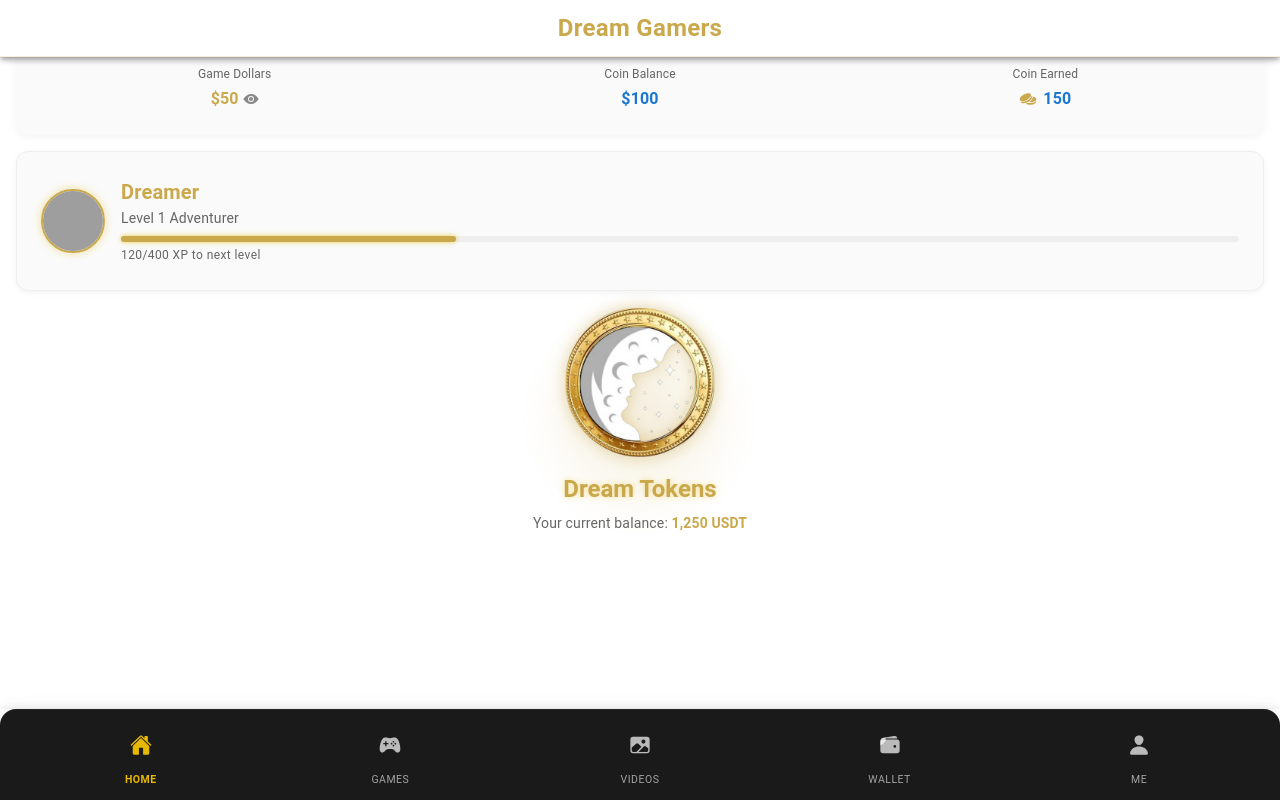
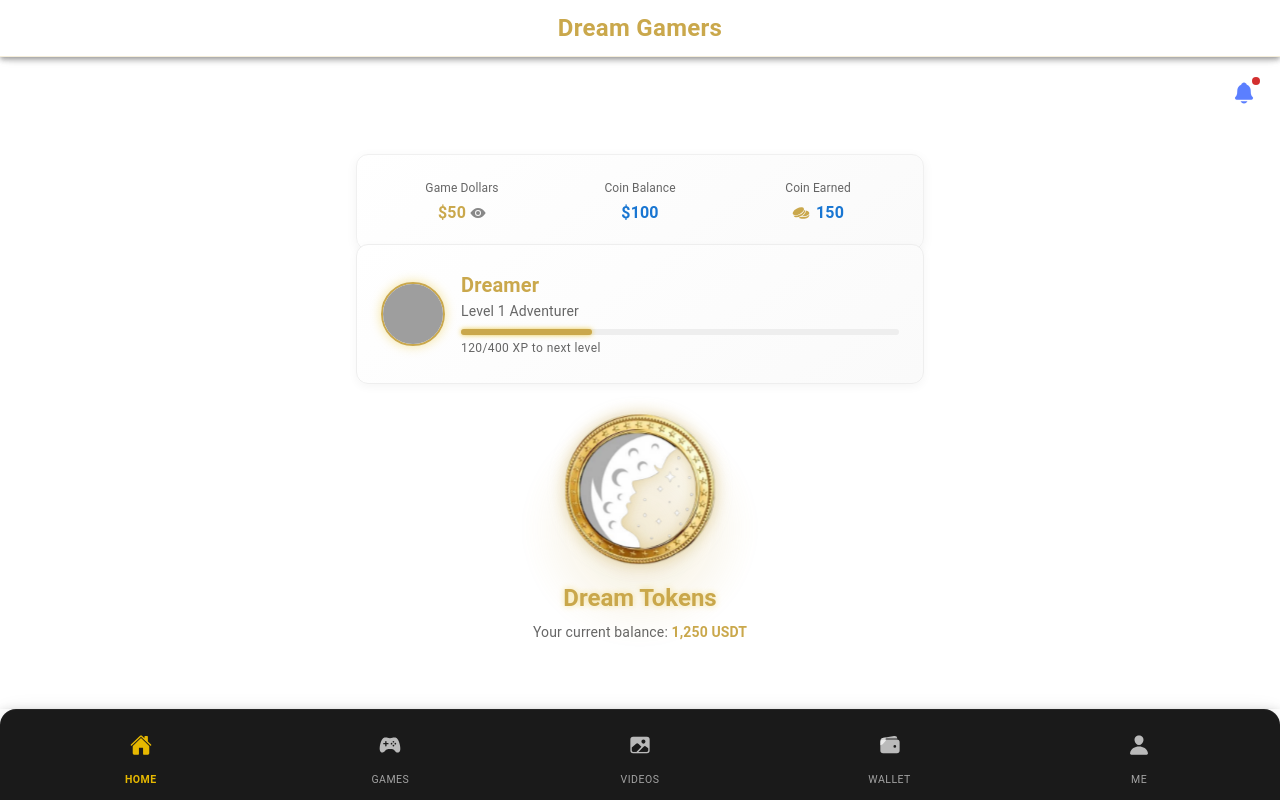
Before and after one commit to oduyemi/dreamsgamerz, a React (Vite) app: page / in a window 1280 px wide. Built offline with nearby package versions, Linux system fonts and the light colour scheme; grey boxes are pictures that could not be loaded.

Commit message:
Homepage revamped

```diff
--- a/src/components/HomePage.tsx
+++ b/src/components/HomePage.tsx
@@ -1,11 +1,4 @@
-import {
-  IonContent,
-  IonHeader,
-  IonPage,
-  IonTitle,
-  IonToolbar,
-  IonIcon,
-} from '@ionic/react';
+import { IonIcon } from '@ionic/react';
 import { notifications, eye, eyeOff } from 'ionicons/icons';
 import { useState, useEffect } from 'react';
 import {
@@ -16,30 +9,30 @@ import {
   Avatar,
   Grid,
   Badge,
+  keyframes,
   useTheme,
   useMediaQuery,
-  GlobalStyles,
-  keyframes,
 } from '@mui/material';
 import { motion, useAnimation } from 'framer-motion';
+import { GiTwoCoins } from 'react-icons/gi';
 import HomeToken from '/images/hometoken.png';
-import { GiTwoCoins } from 'react-icons/gi';
 
 export const HomePage = () => {
   const [showBalance, setShowBalance] = useState(true);
   const [hasNotifications, setHasNotifications] = useState(true);
+
   const theme = useTheme();
   const isSmall = useMediaQuery(theme.breakpoints.down('sm'));
   const controls = useAnimation();
 
-  // Glow animation keyframes
+  // Subtle looping glow animation
   const pulseGlow = keyframes`
     0% { transform: scale(1); opacity: 0.7; }
     50% { transform: scale(1.05); opacity: 1; }
     100% { transform: scale(1); opacity: 0.7; }
   `;
 
-  // Motion variants for staggered fade + lift + scale
+  // Fade + lift animation variants
   const fadeLiftVariant = {
     hidden: { opacity: 0, y: 20, scale: 0.97 },
     visible: (i = 0) => ({
@@ -47,7 +40,7 @@ export const HomePage = () => {
       y: 0,
       scale: 1,
       transition: {
-        delay: 0.3 + i * 0.1,
+        delay: 0.3 + i * 0.08,
         duration: 0.6,
         ease: [0.4, 0, 0.2, 1],
       },
@@ -62,47 +55,17 @@ export const HomePage = () => {
   }, [controls]);
 
   return (
-    <IonPage>
-      <GlobalStyles
-        styles={{
-          body: {
+    <Box
+      sx={{
         backgroundColor: '#ffffff',
-          },
-          '@keyframes pulse': pulseGlow,
-        }}
-      />
-
-      <IonHeader>
-        <IonToolbar
-          style={{
-            backgroundColor: '#fff',
-            borderBottom: '1px solid rgba(202, 168, 76, 0.2)',
-            boxShadow: '0 2px 8px rgba(0,0,0,0.08)',
-          }}
-        >
-          <IonTitle
-            style={{
-              color: '#caa84c',
-              textAlign: 'center',
-              fontWeight: 700,
-              fontSize: isSmall ? '1.2rem' : '1.5rem',
-            }}
-          >
-            Dream Gamers
-          </IonTitle>
-        </IonToolbar>
-      </IonHeader>
-
-      <IonContent
-        fullscreen
-        style={{
-          backgroundColor: '#ffffff',
+        minHeight: '100vh',
         display: 'flex',
+        flexDirection: 'column',
         justifyContent: 'center',
         alignItems: 'center',
-          flexDirection: 'column',
-          minHeight: '100vh',
         overflow: 'hidden',
+        position: 'relative',
+        width: '100%',
       }}
     >
       {/* Notification Bell */}
@@ -112,8 +75,8 @@ export const HomePage = () => {
           position: 'absolute',
           top: 16,
           right: 16,
-            color: 'var(--accent-blue)',
-            '&:hover': { backgroundColor: 'rgba(59,130,246,0.08)' },
+          color: '#5b7fff',
+          '&:hover': { backgroundColor: 'rgba(91,127,255,0.08)' },
         }}
         onClick={() => setHasNotifications(false)}
       >
@@ -127,23 +90,34 @@ export const HomePage = () => {
         </Badge>
       </IconButton>
 
-        <motion.div custom={0} variants={fadeLiftVariant} initial="hidden" animate={controls}>
       {/* Balance Section */}
+      <motion.div
+        custom={0}
+        variants={fadeLiftVariant}
+        initial="hidden"
+        animate={controls}
+        whileHover={{ scale: 1.02, y: -2 }}
+        transition={{ type: 'spring', stiffness: 90, damping: 14 }}
+        style={{ width: '100%', maxWidth: 600 }}
+      >
         <Box
           sx={{
-              backgroundColor: '#fafafa',
+            background: 'linear-gradient(145deg, #ffffff, #fafafa)',
             borderRadius: 3,
             p: { xs: 2, sm: 3 },
             mx: 2,
-              mt: -2,
-              mb: 2,
-              boxShadow: '0 2px 10px rgba(0,0,0,0.05)',
-              transition: 'transform 0.2s ease',
-              '&:hover': { transform: 'translateY(-3px)' },
+            mb: 1,
+            mt: -14.8, // moves it slightly upward
+            boxShadow: '0 3px 12px rgba(0,0,0,0.05)',
+            border: '1px solid #f0f0f0',
+            transition: 'all 0.3s ease',
+            '&:hover': {
+              boxShadow: '0 6px 18px rgba(202,168,76,0.25)',
+            },
           }}
         >
           <Grid container spacing={2} justifyContent="space-around">
-              {["Game Dollars", "Coin Balance", "Coin Earned"].map((label, index) => (
+            {['Game Dollars', 'Coin Balance', 'Coin Earned'].map((label, index) => (
               <Grid item xs={4} key={index}>
                 <Stack spacing={0.5} alignItems="center">
                   <Typography fontSize={12} color="text.secondary">
@@ -160,13 +134,12 @@ export const HomePage = () => {
                         </>
                       ) : (
                         <Typography fontWeight="bold" color={index === 0 ? '#caa84c' : 'primary'}>
-                            ${ (index + 1) * 50 }
+                          ${(index + 1) * 50}
                         </Typography>
                       )
                     ) : (
                       <Typography>••••</Typography>
                     )}
-
                     {index === 0 && (
                       <IonIcon
                         icon={showBalance ? eye : eyeOff}
@@ -182,19 +155,30 @@ export const HomePage = () => {
         </Box>
       </motion.div>
 
-        <motion.div custom={1} variants={fadeLiftVariant} initial="hidden" animate={controls}>
       {/* Profile Section */}
+      <motion.div
+        custom={1}
+        variants={fadeLiftVariant}
+        initial="hidden"
+        animate={controls}
+        whileHover={{ scale: 1.02, y: -2 }}
+        transition={{ type: 'spring', stiffness: 90, damping: 14 }}
+        style={{ width: '100%', maxWidth: 600 }}
+      >
         <Box
           sx={{
-              backgroundColor: '#fafafa',
+            background: 'linear-gradient(145deg, #ffffff, #fafafa)',
             borderRadius: 3,
             p: { xs: 2, sm: 3 },
             mx: 2,
-              mb: 2,
+            mb: 1,
+            mt: -3.5, // moves it upward slightly too
             border: '1px solid #eee',
-              boxShadow: '0 2px 6px rgba(0,0,0,0.05)',
-              transition: 'transform 0.2s ease',
-              '&:hover': { transform: 'translateY(-3px)' },
+            boxShadow: '0 3px 10px rgba(0,0,0,0.04)',
+            transition: 'all 0.3s ease',
+            '&:hover': {
+              boxShadow: '0 6px 16px rgba(202,168,76,0.25)',
+            },
           }}
         >
           <Stack direction="row" alignItems="center" spacing={2}>
@@ -205,7 +189,7 @@ export const HomePage = () => {
                 width: 64,
                 height: 64,
                 border: '2px solid #caa84c',
-                  boxShadow: '0 0 10px rgba(230,184,0,0.4)',
+                boxShadow: '0 0 12px rgba(230,184,0,0.4)',
               }}
             />
             <Stack flex={1}>
@@ -215,9 +199,16 @@ export const HomePage = () => {
               <Typography variant="body2" color="text.secondary">
                 Level 1 Adventurer
               </Typography>
-
               <Box sx={{ width: '100%', height: '6px', backgroundColor: '#eee', borderRadius: '3px', mt: 1 }}>
-                  <Box sx={{ width: '30%', height: '100%', backgroundColor: '#caa84c', borderRadius: '3px', boxShadow: '0 0 5px rgba(230,184,0,0.7)' }} />
+                <Box
+                  sx={{
+                    width: '30%',
+                    height: '100%',
+                    backgroundColor: '#caa84c',
+                    borderRadius: '3px',
+                    boxShadow: '0 0 5px rgba(230,184,0,0.7)',
+                  }}
+                />
               </Box>
               <Typography variant="caption" color="text.secondary" sx={{ mt: 0.5 }}>
                 120/400 XP to next level
@@ -227,8 +218,14 @@ export const HomePage = () => {
         </Box>
       </motion.div>
 
-        <motion.div custom={2} variants={fadeLiftVariant} initial="hidden" animate={controls}>
       {/* Token Section */}
+      <motion.div
+        custom={2}
+        variants={fadeLiftVariant}
+        initial="hidden"
+        animate={controls}
+        transition={{ type: 'spring', stiffness: 90, damping: 14 }}
+      >
         <Box
           sx={{
             position: 'relative',
@@ -236,7 +233,7 @@ export const HomePage = () => {
             flexDirection: 'column',
             alignItems: 'center',
             justifyContent: 'center',
-              mt: 2,
+            mt: 3,
           }}
         >
           <Box
@@ -245,12 +242,11 @@ export const HomePage = () => {
               width: { xs: '180px', sm: '220px' },
               height: { xs: '180px', sm: '220px' },
               borderRadius: '50%',
-                background: 'radial-gradient(circle, rgba(202,168,76,0.2) 0%, transparent 70%)',
+              background: 'radial-gradient(circle, rgba(202,168,76,0.25) 0%, transparent 70%)',
               filter: 'blur(12px)',
               animation: `${pulseGlow} 4s ease-in-out infinite`,
             }}
           />
-
           <img
             src={HomeToken}
             alt="Dreams token"
@@ -258,10 +254,9 @@ export const HomePage = () => {
               width: isSmall ? '120px' : '150px',
               height: isSmall ? '120px' : '150px',
               animation: 'bounce-subtle 2.5s ease-in-out infinite',
-                filter: 'drop-shadow(0 0 8px rgba(202, 168, 76, 0.5))',
+              filter: 'drop-shadow(0 0 8px rgba(202,168,76,0.5))',
             }}
           />
-
           <Typography
             variant="h5"
             fontWeight="bold"
@@ -270,13 +265,12 @@ export const HomePage = () => {
           >
             Dream Tokens
           </Typography>
-
           <Typography variant="body2" color="text.secondary" sx={{ mt: 1, textAlign: 'center' }}>
-              Your current balance: <span style={{ color: '#caa84c', fontWeight: 'bold' }}>1,250 USDT</span>
+            Your current balance:{' '}
+            <span style={{ color: '#caa84c', fontWeight: 'bold' }}>1,250 USDT</span>
           </Typography>
         </Box>
       </motion.div>
-      </IonContent>
-    </IonPage>
+    </Box>
   );
 };
--- a/src/pages/Home.tsx
+++ b/src/pages/Home.tsx
@@ -1,10 +1,58 @@
+import { IonContent, IonHeader, IonPage, IonTitle, IonToolbar } from '@ionic/react';
+import { AppLayout } from '../components/AppLayout';
+import { GlobalStyles } from '@mui/material';
 import { HomePage } from '../components/HomePage';
-import { AppLayout } from '../components/AppLayout';
 
 const Home: React.FC = () => {
   return (
     <AppLayout>
-      <HomePage />
+      <IonPage>
+        <GlobalStyles
+          styles={{
+            body: { backgroundColor: '#ffffff' },
+            '@keyframes bounce-subtle': {
+              '0%, 100%': { transform: 'translateY(0) scale(1)' },
+              '50%': { transform: 'translateY(-8px) scale(1.02)' },
+            },
+          }}
+        />
+
+        <IonHeader>
+          <IonToolbar
+            style={{
+              backgroundColor: '#fff',
+              borderBottom: '1px solid rgba(202, 168, 76, 0.2)',
+              boxShadow: '0 2px 8px rgba(0,0,0,0.08)',
+            }}
+          >
+            <IonTitle
+              style={{
+                color: '#caa84c',
+                textAlign: 'center',
+                fontWeight: 700,
+                fontSize: '1.5rem',
+              }}
+            >
+              Dream Gamers
+            </IonTitle>
+          </IonToolbar>
+        </IonHeader>
+
+        <IonContent
+          fullscreen
+          style={{
+            backgroundColor: '#ffffff',
+            display: 'flex',
+            justifyContent: 'center',
+            alignItems: 'center',
+            flexDirection: 'column',
+            minHeight: '100vh',
+            overflow: 'hidden',
+          }}
+        >
+          <HomePage />
+        </IonContent>
+      </IonPage>
     </AppLayout>
   );
 };
```
Lines whose indentation alone changed are shown as unchanged.
